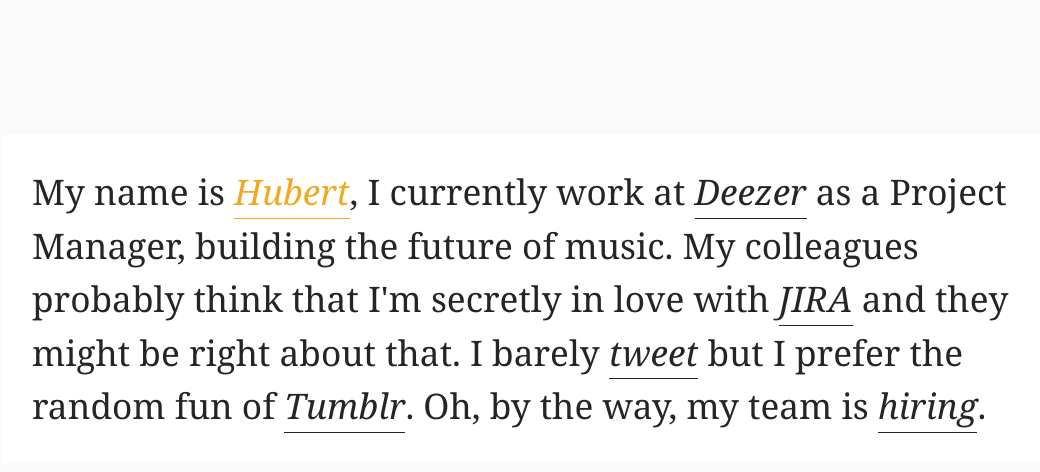
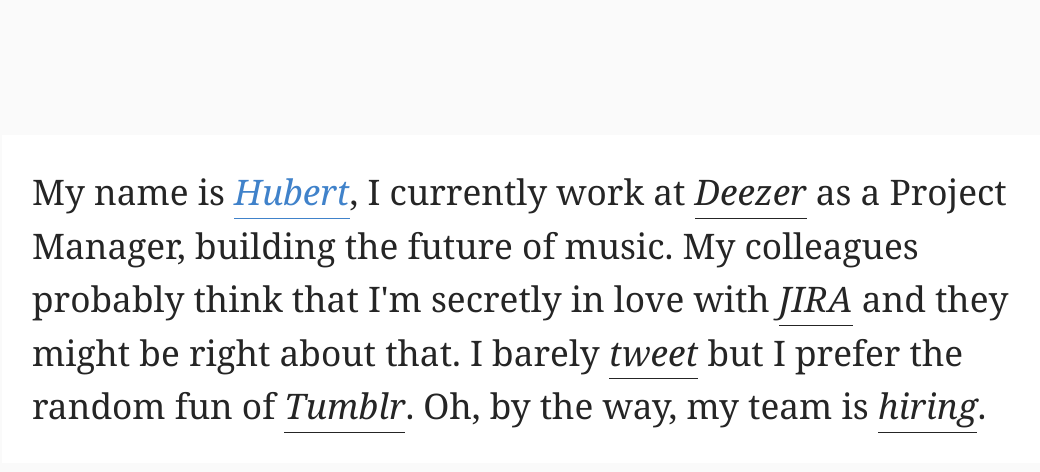
Before and after one commit to greird/greird.github.io, a PHP site: page / in a window 1280 px wide, with the pointer over the restyled element. Shown: the top 472 px of the page, without its empty margins (98-1138 px from the left). Run offline with PHP 8.4, Linux system fonts and the light colour scheme; some libraries are stand-ins or nearby versions.

Commit message:
change links color

```diff
--- a/css/main.css
+++ b/css/main.css
@@ -20,6 +20,6 @@ a, a:active, a:hover {
       font-style: italic;
 }
 a:hover {
-      border-bottom: 1px solid #F1A921;
-      color: #F1A921;
+      border-bottom: 1px solid #4082CA;
+      color: #4082CA;
 }
```
